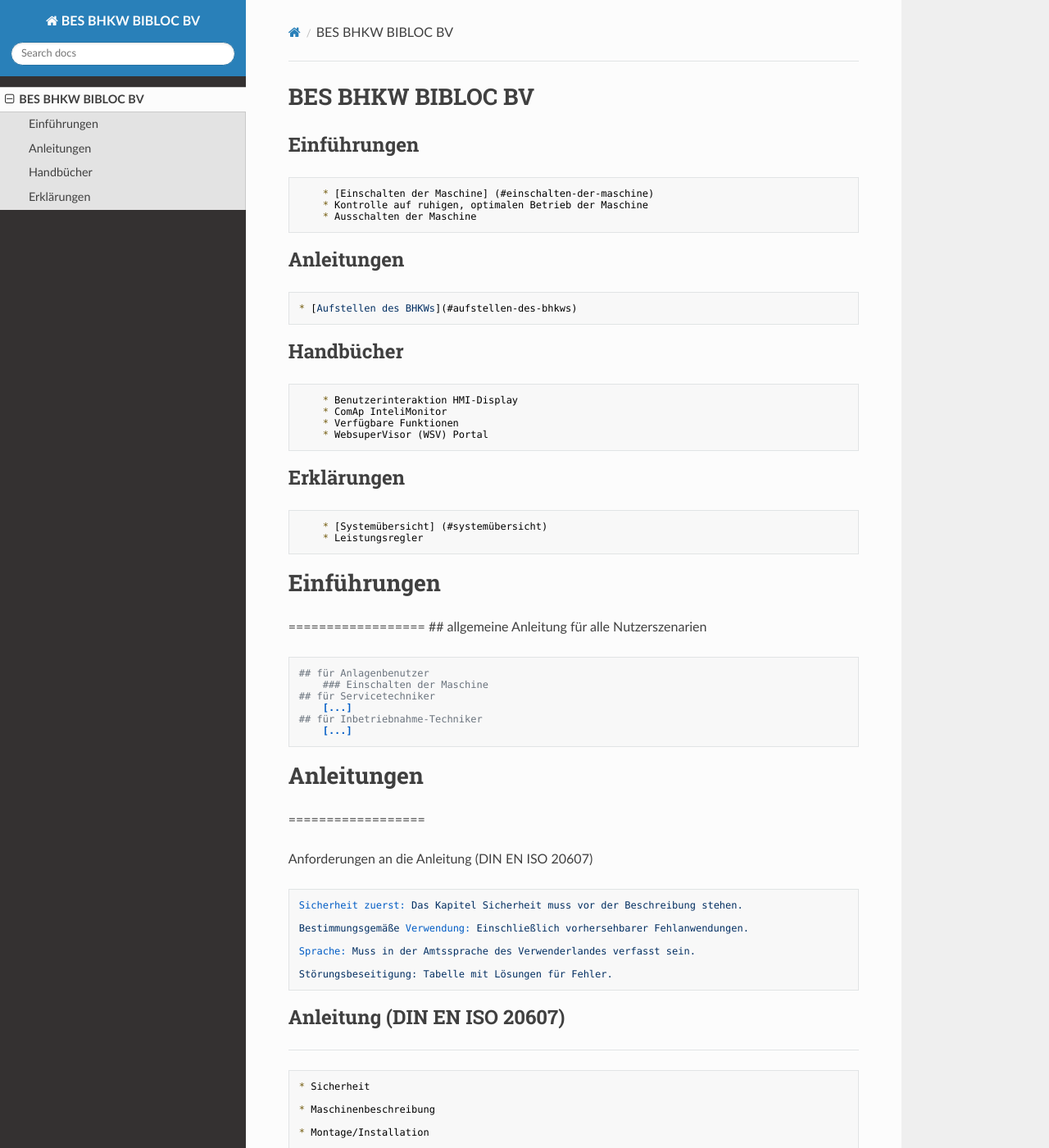
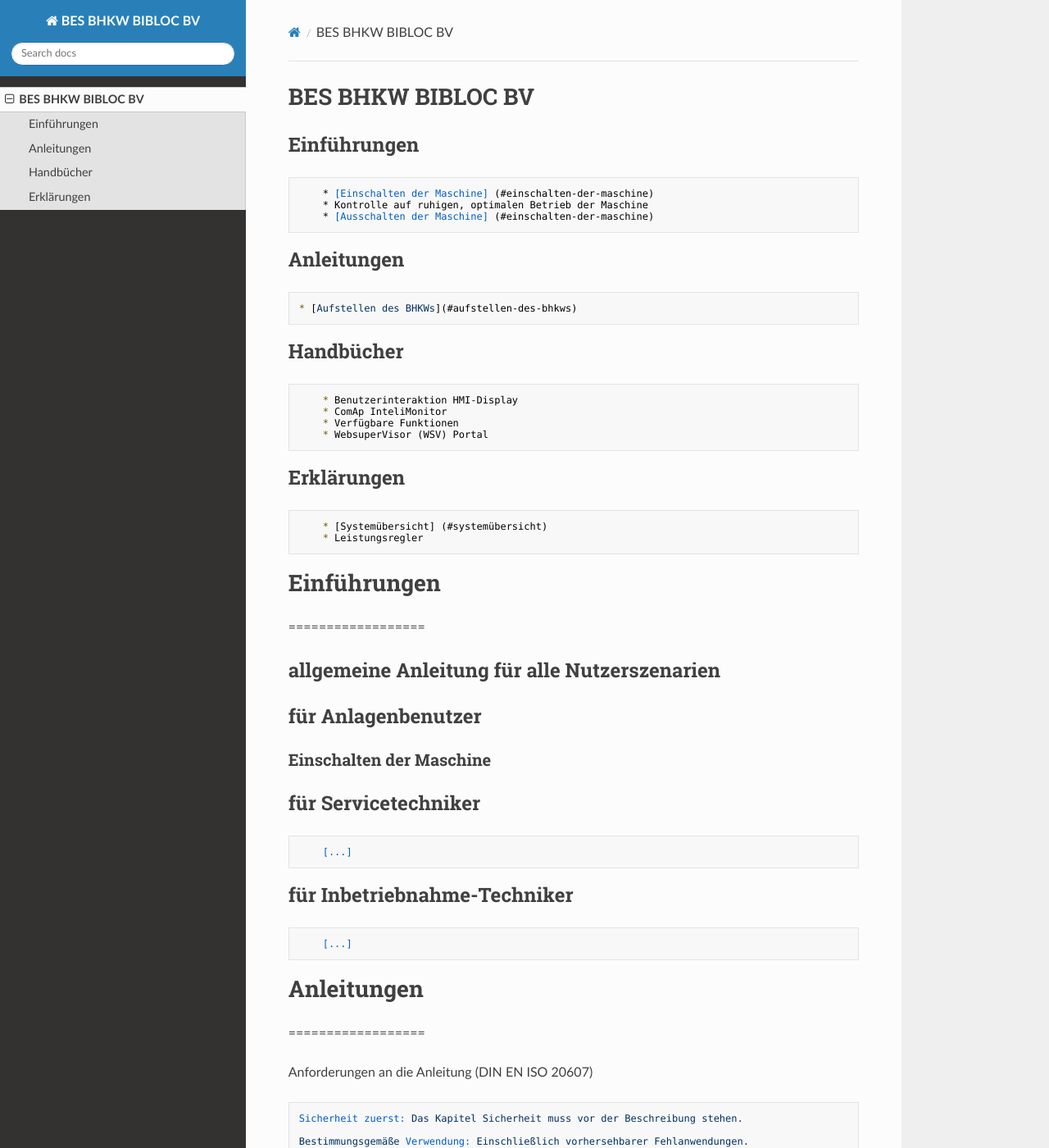
Before and after one commit to benmastered/BES-BHKW-Bibloc, an MkDocs documentation site: the page built from docs/index.md, in a window 1280 px wide and 1400 px high. Shown: the whole window at 82% size. Built offline with MkDocs 1.6.1, drawn with Linux system fonts in a browser that asks for light colours; nearby versions of some CDN libraries; some of the changed text lies outside the part shown.

```diff
--- a/docs/index.md
+++ b/docs/index.md
@@ -6,7 +6,7 @@ Einführungen
 --------------
         * [Einschalten der Maschine] (#einschalten-der-maschine)
         * Kontrolle auf ruhigen, optimalen Betrieb der Maschine
-        * Ausschalten der Maschine
+        * [Ausschalten der Maschine] (#einschalten-der-maschine)
 
 Anleitungen
 --------------
@@ -28,13 +28,15 @@ Erklärungen
 
 # Einführungen
 ==================
-	## allgemeine Anleitung für alle Nutzerszenarien
+## allgemeine Anleitung für alle Nutzerszenarien
 
-    ## für Anlagenbenutzer
-        ### Einschalten der Maschine
-    ## für Servicetechniker
+## für Anlagenbenutzer
+
+### Einschalten der Maschine
+
+## für Servicetechniker
         [...]
-    ## für Inbetriebnahme-Techniker
+## für Inbetriebnahme-Techniker
         [...]
 
 # Anleitungen
```
Also changed, not shown: other parts of docs/index.md (+2 -1 lines).
